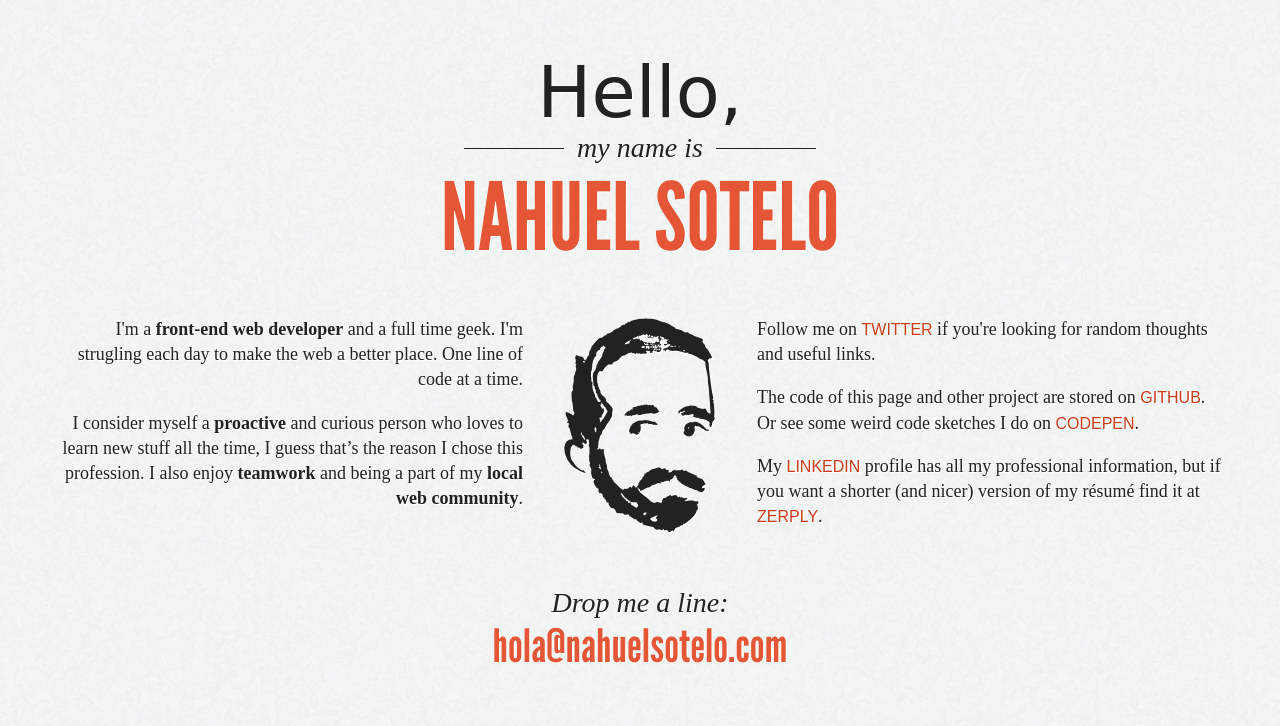
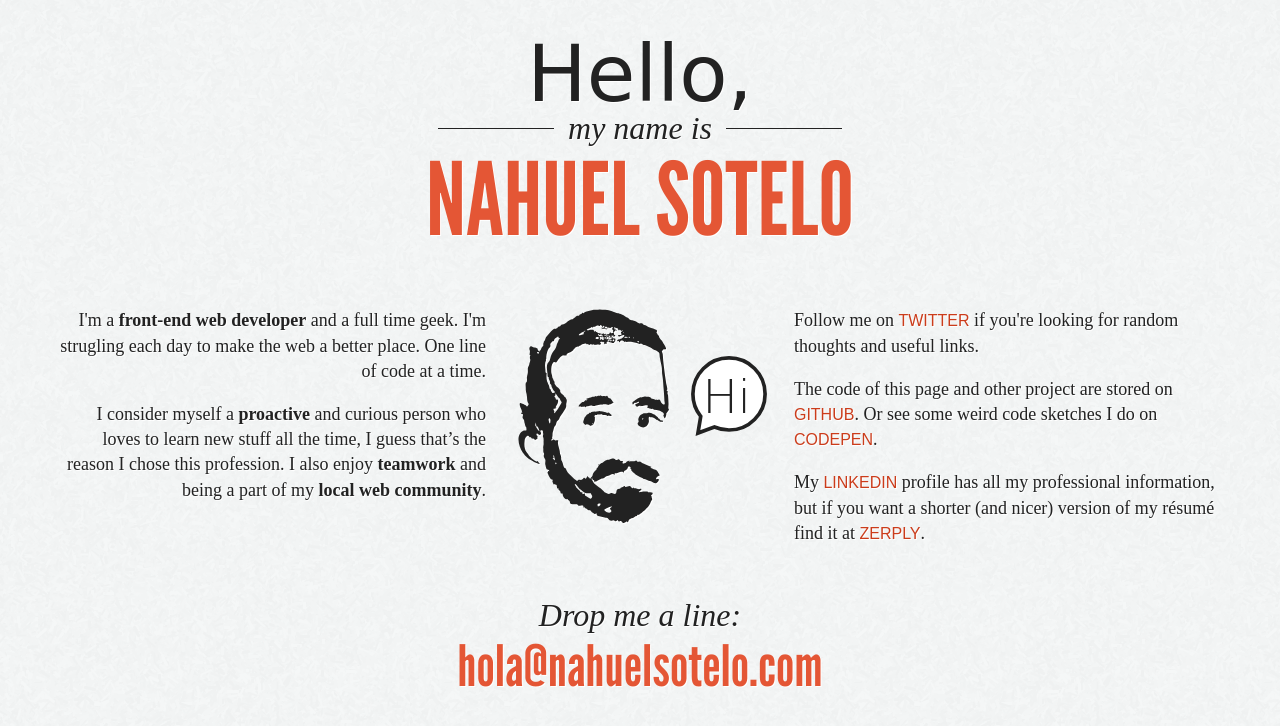
Before and after one commit to nahuelsotelo/nahuelsotelo.github.io, a website: page index.html in a window 1280 px wide. Drawn offline with Linux system fonts and the light colour scheme.

Commit message:
add ballon + improve typographic scale

```diff
--- a/index.html
+++ b/index.html
@@ -23,7 +23,7 @@
 
         <div class="main-content">
             <div class="portrait">
-                <svg xmlns="http://www.w3.org/2000/svg" xmlns:xlink="http://www.w3.org/1999/xlink" version="1.1" viewBox="0 0 142 200" preserveAspectRatio="xMidYMin meet" xml:space="preserve">
+                <svg xmlns="http://www.w3.org/2000/svg" xmlns:xlink="http://www.w3.org/1999/xlink" version="1.1" viewBox="0 0 142 200" preserveAspectRatio="XMinYMin meet" xml:space="preserve">
                     <g id="_x30_2_1_">
                         <path fill-rule="evenodd" clip-rule="evenodd" d="M84.8 18.1c-0.5-0.1 0.2 0.6 0.3 0.6C85.8 18.6 85.3 18.1 84.8 18.1 C84.7 18 85.1 18.1 84.8 18.1z"/>
                         <path fill-rule="evenodd" clip-rule="evenodd" d="M77.6 19.7c-0.2-0.1 0.2 0.4 0.4 0.5C78.3 20.2 77.7 19.8 77.6 19.7 C77.5 19.7 77.8 19.8 77.6 19.7z"/>
@@ -47,9 +47,9 @@
             </div>
 
             <div class="social">
-                <p>Follow me on <a href="#">Twitter</a> if you're looking for random thoughts and useful links.</p>
-                <p>The code of this page and other project are stored on <a href="#">Github</a>. Or see some weird code sketches I do on <a href="#">Codepen</a>.</p>
-                <p>My <a href="#">Linkedin</a> profile has all my professional information, but if you want a shorter (and nicer) version of my résumé find it at <a href="#">Zerply</a>.</p>
+                <p>Follow me on <a href="https://twitter.com/nahuelsotelo" id="twitter-link">Twitter</a> if you're looking for random thoughts and useful links.</p>
+                <p>The code of this page and other project are stored on <a href="https://github.com/nahuelsotelo">Github</a>. Or see some weird code sketches I do on <a href="codepen.io/nahuelsotelo">Codepen</a>.</p>
+                <p>My <a href="www.linkedin.com/in/nahuelsotelo">Linkedin</a> profile has all my professional information, but if you want a shorter (and nicer) version of my résumé find it at <a href="zerply.com/nahuelsotelo/public">Zerply</a>.</p>
             </div>
         </div>
         <div class="mail">
@@ -59,14 +59,21 @@
 
     <script>
         (function() {
-            var link = document.getElementById('mail-link');
+            var twitter = document.getElementById('twitter-link');
             var portrait = document.getElementsByClassName('portrait');
 
-            link.onmouseover = function() {
-                portrait[0].classList.add('is--active');
+            function addImage(clase) {
+                portrait[0].classList.add(clase);
             }
-            link.onmouseout = function() {
-                portrait[0].classList.remove('is--active');
+            function removeImage(clase) {
+                portrait[0].classList.remove(clase);
+            }
+
+            twitter.onmouseover = function() {
+                addImage('is--twitter');
+            }
+            twitter.onmouseout = function() {
+                removeImage('is--twitter');
             }
         })();
     </script>
--- a/scss/theme/_settings.scss
+++ b/scss/theme/_settings.scss
@@ -18,7 +18,7 @@
 // -------------------------------------------------------------------------- */
 $column-width: 2em;
 $gutter-width: 1em;
-$total-columns: 12;
+$total-columns: 13;
 
 // =Typography
 // -------------------------------------------------------------------------- */
--- a/scss/theme/base/_typography.scss
+++ b/scss/theme/base/_typography.scss
@@ -1,5 +1,7 @@
 /* =TYPOGRAPHY
 -------------------------------------------------------------------------- */
+// Scale: http://modularscale.com/scale/?px1=18&px2=25&ra1=1.778&ra2=0
+
 body {
     color: $c-text;
     font-family: $f-text;
@@ -30,17 +32,20 @@ body {
     }
     .brand {
         text-align: center;
+        @include font($base-font-size);
     }
     .brand__hello {
         display: block;
         font-family: $f-cursive;
-        @include font(72px, 2.25);
+        @include font(79px);
+        line-height: 0.781;
         font-weight: normal;
     }
     .brand__my-name {
         display: inline-block;
         font-family: $f-serifDisplay;
-        @include font(28px, 2);
+        @include font(32px);
+        line-height: 1.389;
         font-style: italic;
         font-weight: normal;
         position: relative;
@@ -62,7 +67,8 @@ body {
     .brand__name {
         @extend %hero-text;
         display: block;
-        @include font(94px, 3.75);
+        @include font(101px);
+        line-height: 1;
         font-weight: normal;
         text-transform: uppercase;
     }
@@ -70,19 +76,21 @@ body {
         span {
             display: block;
             font-family: $f-serifDisplay;
-            @include font(28px, 1);
+            @include font(32px, 1);
             font-style: italic;
             font-weight: normal;
         }
         a {
             @extend %hero-text;
-            @include font(46px);
+            @include font(57px);
             font-weight: normal;
             text-decoration: none;
             text-transform: lowercase;
         }
     }
-
+    p {
+        margin-bottom: 1em;
+    }
     a {
         color: $c-mainDark;
         font-family: $f-link;
--- a/scss/theme/layout/_general.scss
+++ b/scss/theme/layout/_general.scss
@@ -12,39 +12,65 @@ body {
     text-shadow: 1px 1px 0 #fff;
 }
 .main-wrapper {
-    margin: 5% auto;
+    margin: 2.469em auto;
     max-width: 65em;
 }
 .brand,
 .main-content {
-    @include vrm(margin-bottom, 2);
+    margin-bottom: 3.161em;
 }
 .main-content {
     @include cf;
 }
 .portrait {
-    @include span-columns(2);
+    @include span-columns(3);
     @include push(5);
-    text-align: center;
+    position: relative;
 
     svg {
         fill: $c-text;
         -webkit-filter: drop-shadow( 1px 1px 0 #fff );
                 filter: drop-shadow( 1px 1px 0 #fff );
         @include transition(all .6s ease-out);
-        width: 100%;
+        max-width: 70%;
         height: 12em;
     }
-
-    &.is--active {
-        svg {
-            fill: $c-hover;
+    &:before,
+    &:after {
+        background-repeat: no-repeat;
+        background-position: center center;
+        content: '';
+        display: block;
+        @include font(47px);
+        position: absolute;
+            top: 1em;
+            right: -.15em;
+        width: 1.75em;
+        height: 1.75em;
+    }
+    &:before {
+        @include background-size(50%);
+        z-index: 1;
+    }
+    &:after {
+        background: url(../img/ballon.svg);
+        @include background-size(contain);
+        content: 'Hi';
+        font-family: $f-cursive;
+        line-height: 1.8em;
+        text-align: center;
+        text-indent: -.1em;
+    }
+    &.is--twitter {
+        &:after {
+            content: '';
         }
     }
+    &.is--twitter:before { background-image: url(../img/twitter.svg); }
 }
 .intro {
     @include span-columns(5);
-    @include pull(7);
+    @include pull(8);
     text-align: right;
 }
 .social {
```
Also changed, not shown: css/main.css, img/ballon.svg (added), img/twitter.svg (added).
